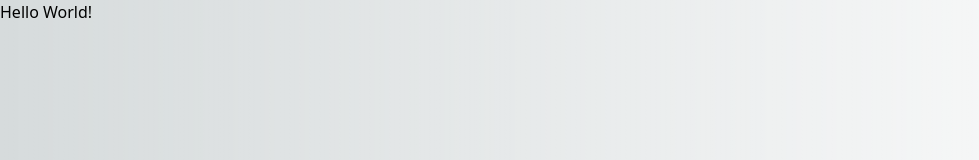
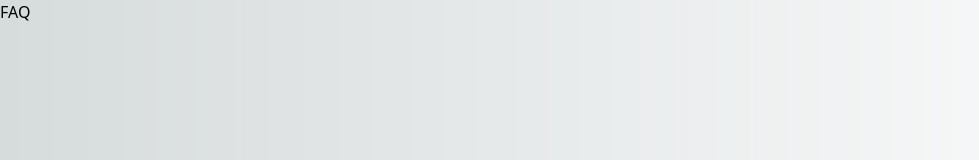
Before and after one commit to dfernan6/dfernan6.github.io, a Next.js app in the folder app-inicial/: page / in a window 1280 px wide. Shown: the top 160 px of the page, without its empty margins (0-979 px from the left). Built offline with nearby package versions, Linux system fonts and the light colour scheme.

Commit message:
Iniciando o desenvolvimento com a abertura do servidor

```diff
--- a/app-inicial/src/pages/index.tsx
+++ b/app-inicial/src/pages/index.tsx
@@ -2,7 +2,7 @@ export default function Home() {
   return (
    <div>
     <h1>
-      Hello World!
+      <a href="https://dfernan6.vercel.app/condicional/faq"> FAQ </a>
     </h1>
    </div>
   )
```
Also changed, not shown: 1 other file (tests, documents, lock files or other folders).
